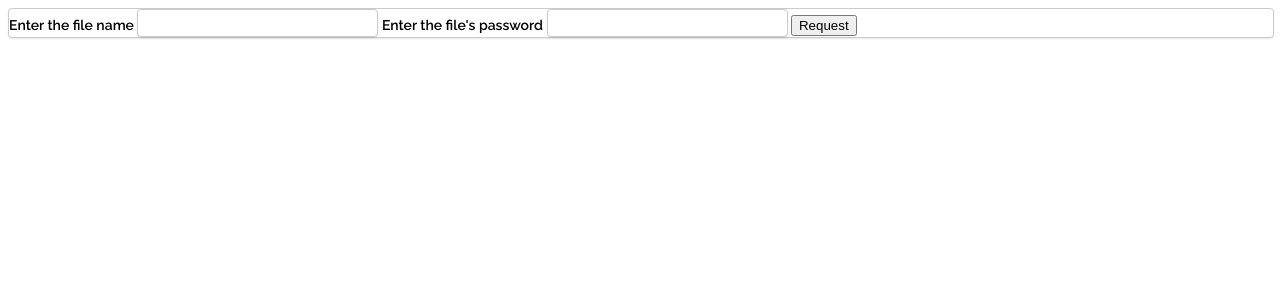
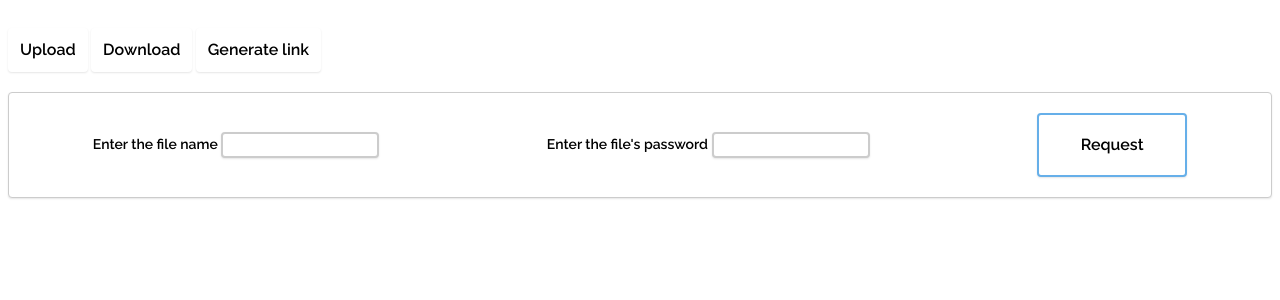
Before and after one commit to homelyseven250/flaskFileSharing, a Flask app: page /generate in a window 1280 px wide. Shown: the top 300 px of the page. Run offline with Flask 2, Linux system fonts and the light colour scheme.

Commit message:
Update stuff to use new design

```diff
--- a/app.py
+++ b/app.py
@@ -1,12 +1,17 @@
 # An application using to serve files if the password for each file is correct
 
 from flask import Flask, render_template, request, send_from_directory, abort, redirect, url_for
-import os, json, bcrypt, secrets, hashlib
+import os
+import json
+import bcrypt
+import secrets
+import hashlib
 
 # Initialize the Flask application
 app = Flask(__name__)
 # This is the path to the upload directory
 app.config['UPLOAD_FOLDER'] = 'uploads/'
+
 
 @app.route('/')
 def index():
@@ -25,12 +30,12 @@ def download():
         file_name = request.form['file_name']
         # check if the file exists
         if os.path.isdir(app.config['UPLOAD_FOLDER'] + file_name):
-            #check if the password is correct from the json file
+            # check if the password is correct from the json file
             with open(os.path.join(app.config['UPLOAD_FOLDER'], file_name, 'data.json')) as json_file:
                 data = json.load(json_file)
-                #check if the password is correct
+                # check if the password is correct
                 if bcrypt.checkpw(request.form['password'].encode('utf-8'), data['password']):
-                    #send the file to the client
+                    # send the file to the client
                     return send_from_directory(app.config['UPLOAD_FOLDER'] + file_name, file_name, as_attachment=True)
                 else:
                     abort(403)
@@ -58,9 +63,11 @@ def upload():
                 abort(409)
             else:
                 os.mkdir(app.config['UPLOAD_FOLDER'] + file.filename)
-                file.save(os.path.join(app.config['UPLOAD_FOLDER'], file.filename, file.filename))
+                file.save(os.path.join(
+                    app.config['UPLOAD_FOLDER'], file.filename, file.filename))
                 with open(os.path.join(app.config['UPLOAD_FOLDER'], file.filename, "data.json"), 'w') as dataJson:
-                    json.dump({"password":bcrypt.hashpw(request.form['password'], bcrypt.gensalt(12)), "fileName":file.filename, "browserAuth":secrets.token_urlsafe(1024)}, dataJson)
+                    json.dump({"password": bcrypt.hashpw(request.form['password'], bcrypt.gensalt(
+                        12)), "fileName": file.filename, "browserAuth": secrets.token_urlsafe(1024)}, dataJson)
 
                 return redirect(url_for('upload'))
         else:
@@ -69,14 +76,16 @@ def upload():
         abort(405)
 
 # Download a file from a link
+
+
 @app.route("/download/<file_name>/<hash>/<password>")
 def download_link(file_name, hash, password):
-    #check if the file exists
+    # check if the file exists
     if os.path.isdir(app.config['UPLOAD_FOLDER'] + file_name):
-        #check if the password is correct from the json file
+        # check if the password is correct from the json file
         with open(os.path.join(app.config['UPLOAD_FOLDER'], file_name, 'data.json')) as json_file:
             data = json.load(json_file)
-            #check if the password is correct
+            # check if the password is correct
             print(password == data['browserAuth'])
             # Hash the file
             with open(os.path.join(app.config['UPLOAD_FOLDER'], file_name, file_name), 'rb') as file:
@@ -93,6 +102,8 @@ def download_link(file_name, hash, password):
         abort(404)
 
 # Generate a file download link
+
+
 @app.route("/generate", methods=['GET', 'POST'])
 def generate():
     if request.method == 'GET':
@@ -103,12 +114,13 @@ def generate():
         # Check if the password is correct from the json file
         with open(os.path.join(app.config['UPLOAD_FOLDER'], file_name, 'data.json')) as json_file:
             data = json.load(json_file)
-            #check if the password is correct
+            # check if the password is correct
             if bcrypt.checkpw(request.form['password'].encode('utf-8'), data['password']):
                 # Hash the file
                 with open(os.path.join(app.config['UPLOAD_FOLDER'], file_name, file_name), 'rb') as file:
                     bytes = file.read()
                     fileHash = hashlib.sha256(bytes).hexdigest()
                 # Generate a link to the file
-                link = "http://127.0.0.1:5000/download/" + file_name + "/" + fileHash + "/" + data['browserAuth']
+                link = "http://127.0.0.1:5000/download/" + file_name + \
+                    "/" + fileHash + "/" + data['browserAuth']
                 return render_template('generate.html', link=link)
--- a/static/upload.css
+++ b/static/upload.css
@@ -10,8 +10,11 @@ body{
 
 
 form {
-    width: 100%;
-    height: 100%;
+    display: flex;
+    align-items: center;
+    /* width: 100%;
+    height: 100%; */
+    justify-content: space-around;
     background-color: #fff;
     border: 1px solid #ccc;
     border-radius: 4px;
@@ -19,8 +22,8 @@ form {
     box-shadow: 0 1px 2px rgba(0,0,0,.1);
 }
 
-.submitButton {
-    color: #fff;
+.button {
+    color: #000;
     padding: 20px 20px;
     text-align: center;
     text-decoration: none;
@@ -30,9 +33,9 @@ form {
     font-weight: bold;
     margin: 20px 0;
     cursor: pointer;
-    background-color: limegreen;
+    background-color: #fff;
     /* a nice looking border */
-    border: 1px solid #0f0;
+    border: 2px solid #66afe9;
     border-radius: 4px;
     -webkit-box-shadow: 0 1px 2px rgba(0,0,0,.1);
     box-shadow: 0 1px 2px rgba(0,0,0,.1);
@@ -42,32 +45,29 @@ form {
 }
 
 /* animate the submitButton smoothly */
-.submitButton:hover {
+.button:hover {
     -webkit-transition: all .2s ease-in-out;
     -moz-transition: all .2s ease-in-out;
     -ms-transition: all .2s ease-in-out;
     -o-transition: all .2s ease-in-out;
     transition: all .2s ease-in-out;
-    background-color: darkgreen;
+    background-color: #66afe9;
+    color: #fff;
 }
 
 /* un-animate the submitButton */
-.submitButton:not(:hover) {
+.button:not(:hover) {
     -webkit-transition: all .2s ease-in-out;
     -moz-transition: all .2s ease-in-out;
     -ms-transition: all .2s ease-in-out;
     -o-transition: all .2s ease-in-out;
     transition: all .2s ease-in-out;
-    background-color: limegreen;
+    background-color: #fff;
 }
 
-
-
-
-#selectFileButton {
-    /* a button to select a file */
-    color: #fff;
-    padding: 20px 20px;
+.slimButton {
+    color: #000;
+    padding: 10px 10px;
     text-align: center;
     text-decoration: none;
     display: inline-block;
@@ -75,28 +75,41 @@ form {
     font-size: 16px;
     font-weight: bold;
     margin: 20px 0;
-    width: 100%;
     cursor: pointer;
-    background-color: blue;
+    background-color: #fff;
     /* a nice looking border */
-    border: 1px solid lightblue;
+    border: 2px solid #fff;
     border-radius: 4px;
     -webkit-box-shadow: 0 1px 2px rgba(0,0,0,.1);
     box-shadow: 0 1px 2px rgba(0,0,0,.1);
-
-
+    /* Make the line height 20px */
+    line-height: 20px;
 }
 
-/* make the actual button look like a button */
-#selectFileButton:hover {
+/* animate the submitButton smoothly */
+.slimButton:hover {
     -webkit-transition: all .2s ease-in-out;
     -moz-transition: all .2s ease-in-out;
     -ms-transition: all .2s ease-in-out;
     -o-transition: all .2s ease-in-out;
     transition: all .2s ease-in-out;
-    background-color: darkblue;
+    border-color: #66afe9;
+}
 
+/* un-animate the submitButton */
+.slimButton:not(:hover) {
+    -webkit-transition: all .2s ease-in-out;
+    -moz-transition: all .2s ease-in-out;
+    -ms-transition: all .2s ease-in-out;
+    -o-transition: all .2s ease-in-out;
+    transition: all .2s ease-in-out;
+    border-color: #fff;
 }
+
+
+
+
+
 
 /* make links look like clickable buttons */
 a {
@@ -162,7 +175,7 @@ a {
     display: block;
 }
 
-.textInputs {
+.textInput {
     /* make the text inputs look like text inputs */
     font-family: 'Raleway', sans-serif;
     font-size: 14px;
@@ -170,7 +183,7 @@ a {
     color: #000;
     background-color: #fff;
     /* a nice black border */
-    border: 1px solid #ccc;
+    border: 2px solid #ccc;
     border-radius: 4px;
     -webkit-box-shadow: 0 1px 2px rgba(0,0,0,.1);
     box-shadow: 0 1px 2px rgba(0,0,0,.1);
@@ -179,7 +192,53 @@ a {
     /* Make the text inputs centered */
     text-align: center;
     /* Increase size of the font */
-    font-size: 20px;
+    font-size: 13px;
+
+}
 
 
+.textInput:focus {
+    outline: none;
+    border: 2px solid #66afe9;
+    -webkit-box-shadow: 0 1px 2px rgba(0,0,0,.1);
+    box-shadow: 0 1px 2px rgba(0,0,0,.1);
+    background-color: #fff;
+    color: #000;
 }
+
+.fileUpload::file-selector-button {
+    font-family: Raleway, sans-serif;
+    border: 2px solid #66afe9;
+    border-radius: 4px;
+    -webkit-box-shadow: 0 1px 2px rgba(0,0,0,.1);
+    box-shadow: 0 1px 2px rgba(0,0,0,.1);
+    background-color: #fff;
+    color: #000;
+    cursor: pointer;
+    padding: 20px 20px;
+}
+
+.fileUpload::file-selector-button:hover {
+    -webkit-transition: all .2s ease-in-out;
+    -moz-transition: all .2s ease-in-out;
+    -ms-transition: all .2s ease-in-out;
+    -o-transition: all .2s ease-in-out;
+    transition: all .2s ease-in-out;
+    background-color: #66afe9;
+    color:#fff;
+
+}
+
+.fileUpload::file-selector-button:not(:hover) {
+    -webkit-transition: all .2s ease-in-out;
+    -moz-transition: all .2s ease-in-out;
+    -ms-transition: all .2s ease-in-out;
+    -o-transition: all .2s ease-in-out;
+    transition: all .2s ease-in-out;
+    background-color: #fff;
+    color: #000;
+}
+
+.fileUpload{
+    font-family: Raleway, sans-serif;
+}
--- a/templates/generate.html
+++ b/templates/generate.html
@@ -21,19 +21,32 @@
 </head>
 
 <body>
+  <nav>
+    <button class="slimButton" onclick="window.location='/upload'" type="button">Upload</button>
+    <button class="slimButton" onclick="window.location='/download'" type="button">Download</button>
+    <button class="slimButton" onclick="window.location='/generate'" type="button">Generate link</button>
+  </nav>
+  <main>
     <!--- A simple upload form -->
     <form action="{{ url_for('generate') }}" method="post" enctype="multipart/form-data">
+      <div>
         <label for="file_name">Enter the file name</label>
-    <input id="file_name" type="text" name="file_name" required class="textInputs">
+        <input id="file_name" type="text" name="file_name" required class="textInput">
+      </div>
+      <div>
         <label for="password">Enter the file's password</label>
-    <input id="password" type="password" name="password" required class="textInputs">
-    <input id="submitButton" type="submit" value="Request">
+        <input id="password" type="password" name="password" required class="textInput">
+      </div>
+
+      <input id="submitButton" type="submit" value="Request" class="button">
     </form>
     <br>
     {% if link %}
     <input id="linkInTextInput" type="text" value="{{ link }}" readonly>
-    <button onclick="copyToClipboard('linkInTextInput')" id="copyToClipboardButton" class="centered">Copy Link</button>
+    <button onclick="copyToClipboard('linkInTextInput')" class="centered button">Copy Link</button>
     {% endif %}
+
+  </main>
 
 
 </body>
```
Also changed, not shown: templates/download.html (+17 -3 lines), templates/upload.html (+19 -5 lines). Lines whose indentation alone changed are shown as unchanged.
